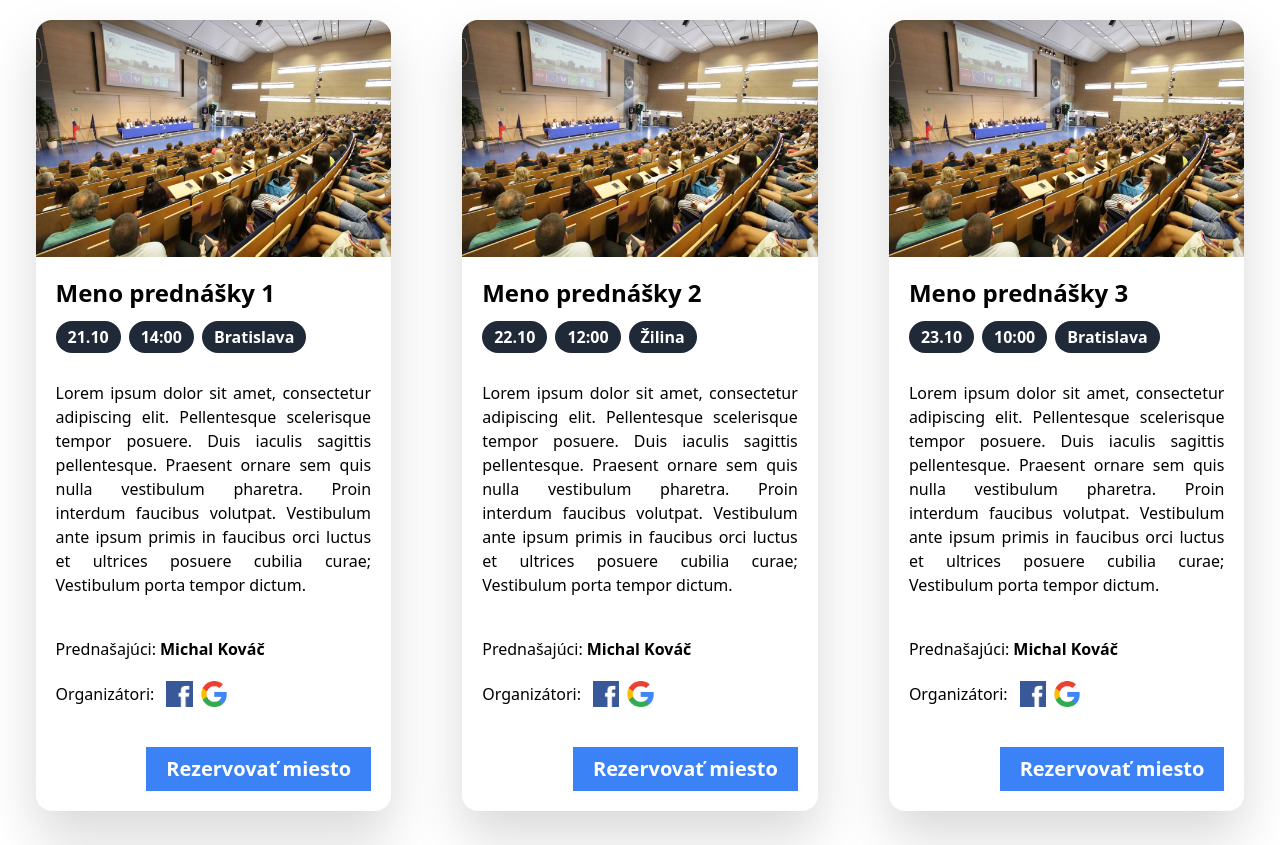
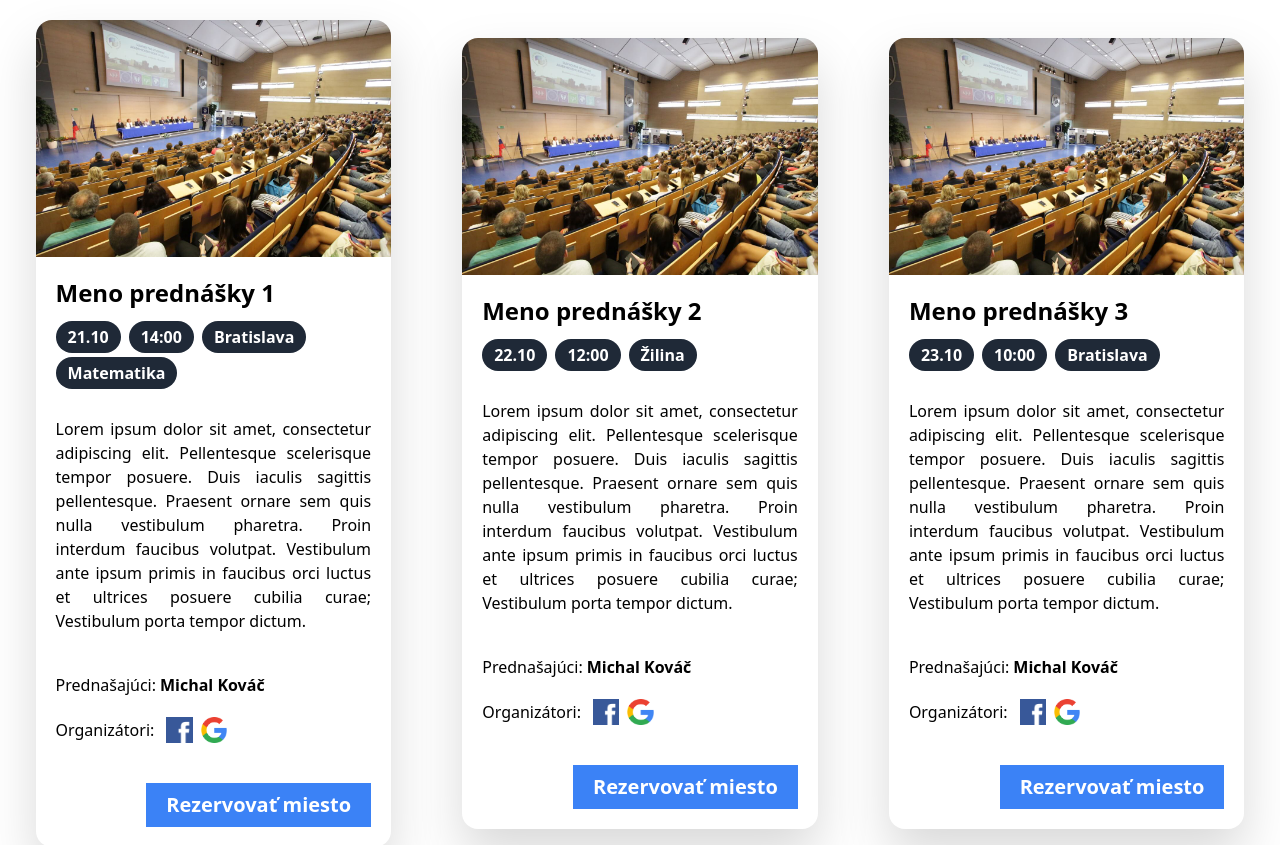
Before and after one commit to stefan-kozak/reservation-app, a Vue app: page /#/ in a window 1280 px wide. Shown: the top 845 px of the page. Built offline with nearby package versions, Linux system fonts and the light colour scheme.

Commit message:
small text edits

```diff
--- a/src/components/ReservationForm.vue
+++ b/src/components/ReservationForm.vue
@@ -39,7 +39,7 @@
       />
 
       <p class="text-gray-300 self-start lg:mt-auto mt-4 mb-4">
-        <i>*Maximálny počet miest na sedenie: 2</i>
+        <i>*Maximálny výber miest na sedenie: 2</i>
       </p>
     </div>
 
@@ -204,7 +204,7 @@ export default {
 
       // FORM VALIDATION
       if (!this.reservationName) {
-        this.errors.push('Meno je povinná položka')
+        this.errors.push('Meno a priezvisko je povinná položka')
       }
 
       if (!this.reservationEmail) {
--- a/src/views/Home.vue
+++ b/src/views/Home.vue
@@ -3,7 +3,7 @@
     <LectureCard
       :title="'Meno prednášky 1'"
       :alreadyTakenSeats="randomSeats()"
-      :tagNames="['21.10', '14:00', 'Bratislava']"
+      :tagNames="['21.10', '14:00', 'Bratislava', 'Matematika']"
       :text="lectureTexts[0].text"
     />
 
```
